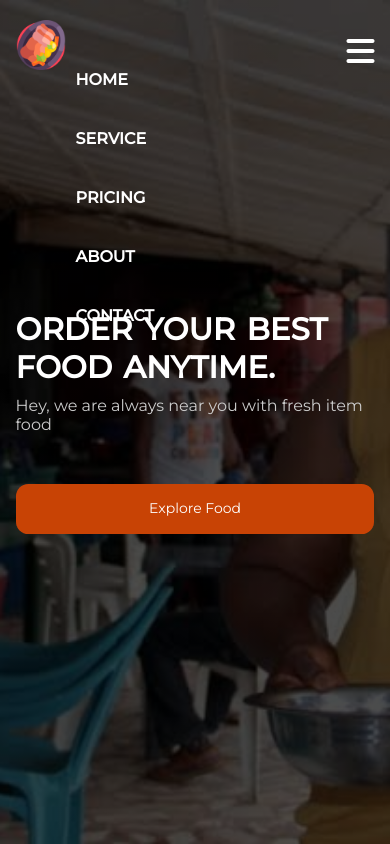
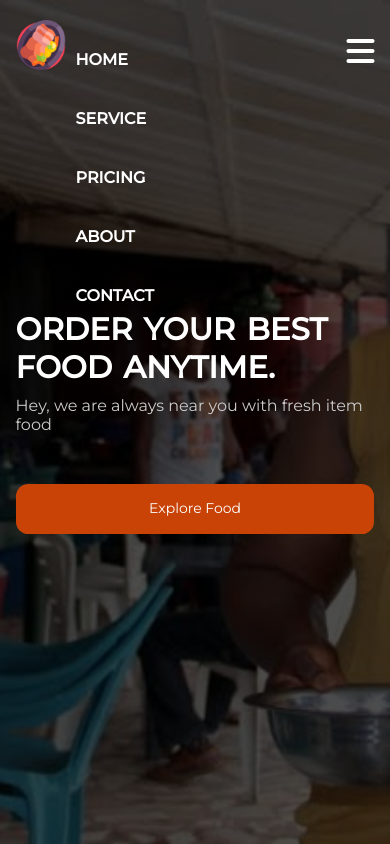
Before and after one commit to dlaw-code/Mama-Bili, a website: page index.html in a window 390 px wide. Both pictures are taken after a click on the element 360 px from the left and 51 px from the top of the page. Shown: the top 844 px of the page. Drawn offline with nearby package versions, Linux system fonts and the light colour scheme.

Commit message:
Another commit

```diff
--- a/public/css/queries.css
+++ b/public/css/queries.css
@@ -81,7 +81,7 @@
     .main-nav li{
         display: block;
         margin-left: 10px;
-        margin-top: 20px;
+        margin-bottom: 20px;
     }
 
     .main-nav li a:link,
```
